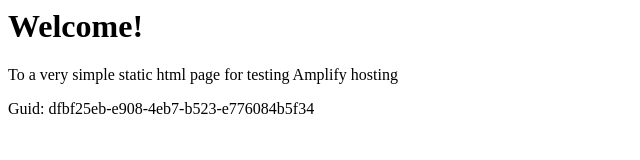
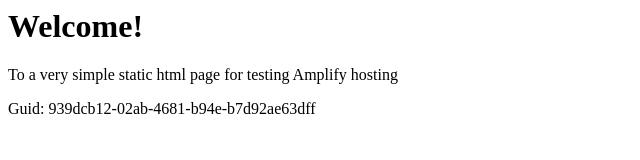
Before and after one commit to aws-aemilia-mxp/Github-PR-Commit-Integration-Test-DoNotTouch-GithubWebhookPreviewCanaryTest-v1-preprod-eu-south-1, a website: page src/index.html in a window 1280 px wide. Shown: the full height of the page, 0-640 px from the left. Drawn offline with Linux system fonts and the light colour scheme.

Commit message:
commit from integ tests

```diff
--- a/src/index.html
+++ b/src/index.html
@@ -12,6 +12,6 @@
 <body>
     <h1>Welcome!</h1>
     <p>To a very simple static html page for testing Amplify hosting</p>
-    <p>Guid: dfbf25eb-e908-4eb7-b523-e776084b5f34</p></body>
+    <p>Guid: 939dcb12-02ab-4681-b94e-b7d92ae63dff</p></body>
 
 </html>
```
